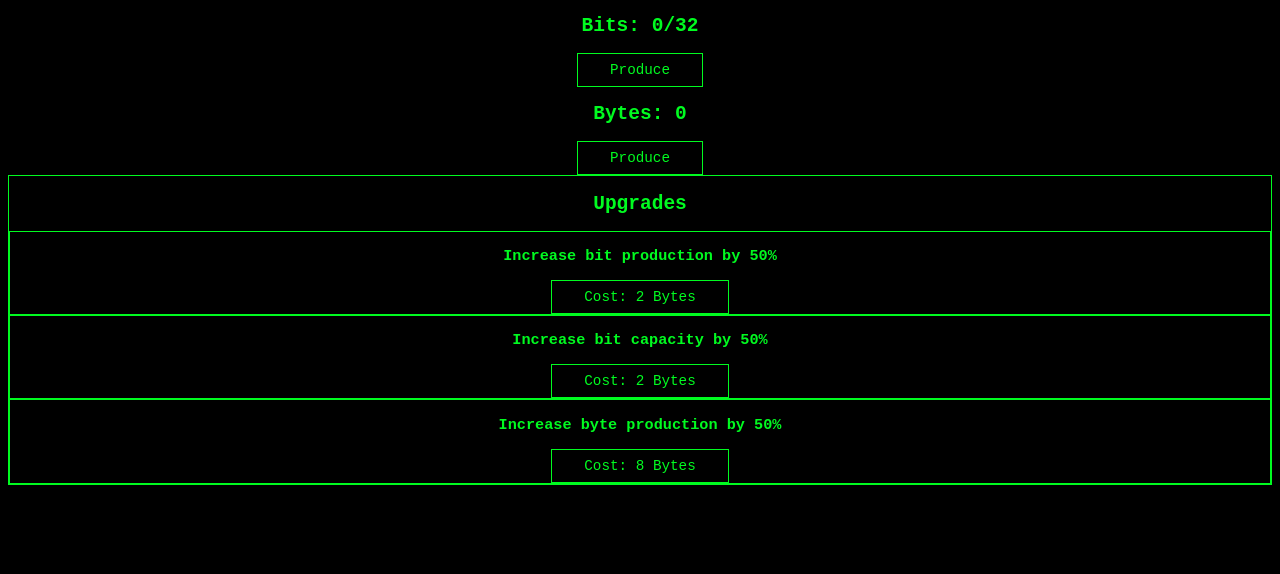
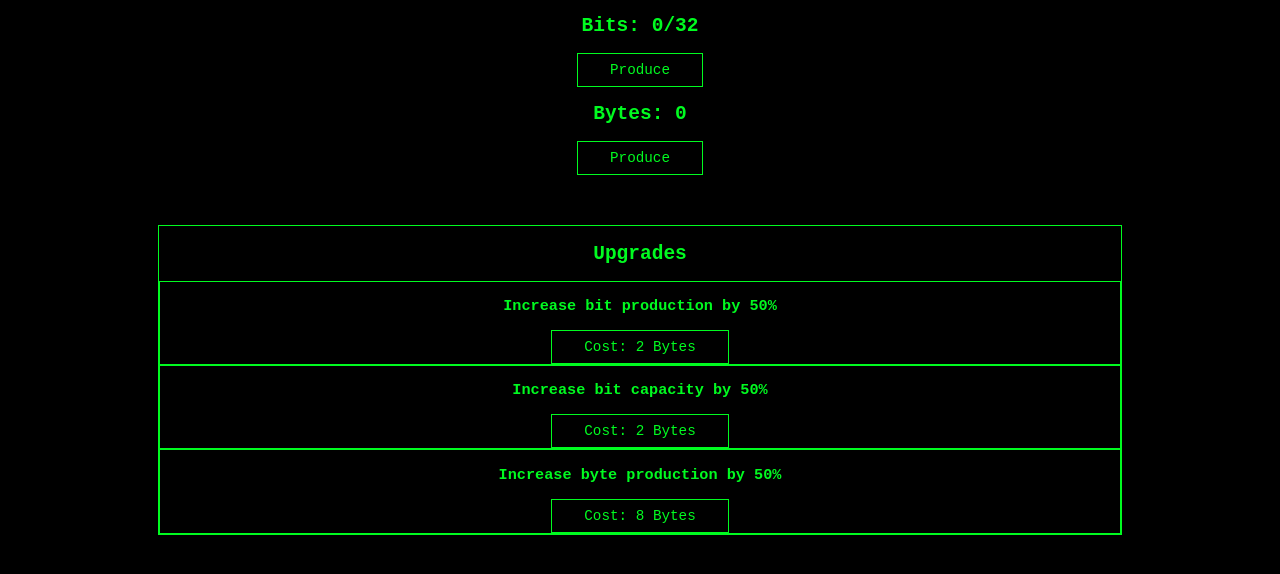
Before and after one commit to GithubCoder2021/Productive-Data-Recomputed, a plain HTML site: page index.html in a window 1280 px wide. Shown: the part 50-624 px from the top of the page. Drawn offline with Linux system fonts and the light colour scheme.

Commit message:
Update style.css

```diff
--- a/style.css
+++ b/style.css
@@ -13,9 +13,12 @@ button{
   font-family: monospace;
 }
 .upgrades{
- background-color: black;
+  background-color: black;
   color: #00FB20;
   border: 1px solid #00FB20;
+  margin-left: 150px;
+  margin-right: 150px;
+  margin-top: 50px;
 }
 .upgrade{
  background-color: black;
```
